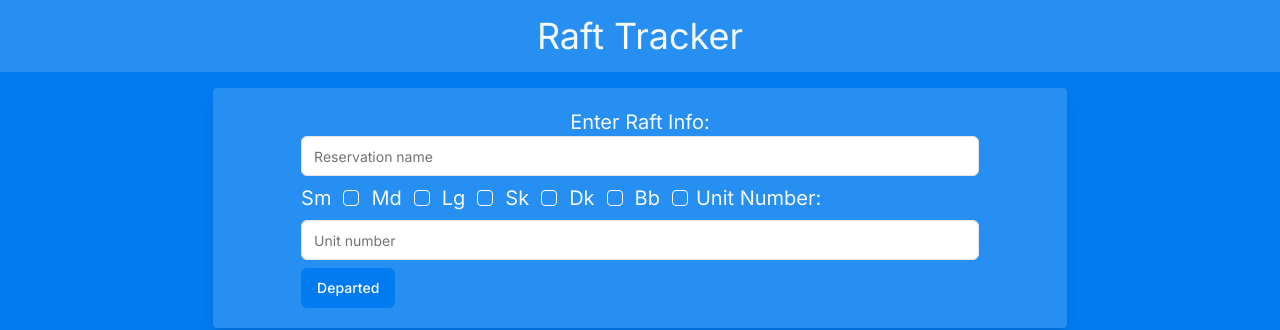
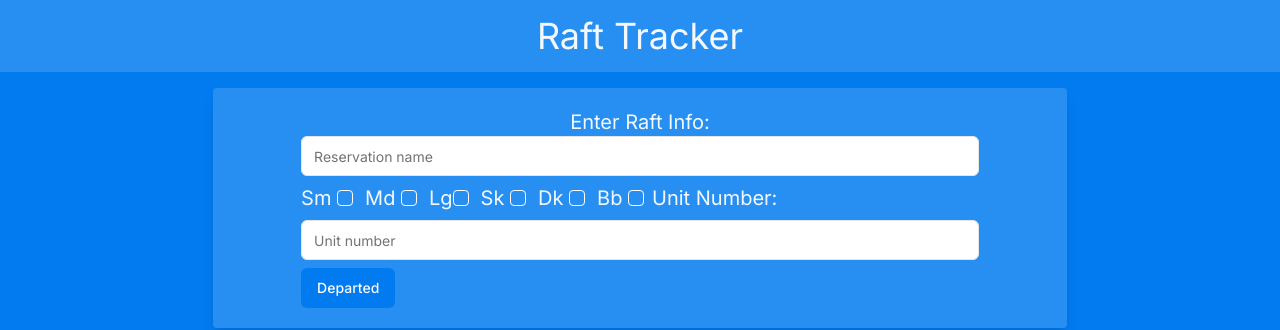
Before and after one commit to Pmacdon15/raft_tracker, a Next.js app: page / in a window 1280 px wide. Shown: the top 330 px of the page. Built offline with nearby package versions, Linux system fonts and the light colour scheme; no server answers; the database is empty.

Commit message:
put check boxes inside p for better formatting

```diff
--- a/src/components/ui/raftInput.tsx
+++ b/src/components/ui/raftInput.tsx
@@ -27,12 +27,12 @@ export default function RaftInput() {
             }}className="flex flex-row flex-wrap w-5/6 items-center gap-2 " >
                 <Input placeholder="Reservation name" id="resName" name="resName" />
                 <div className="flex flex-wrap justify-center items-center text-[#F3F9FE] gap-3">
-                    Sm<Checkbox id="smRaft" name="smRaft" />
-                    Md<Checkbox id="mdRaft" name="mdRaft" />
-                    Lg<Checkbox id="lgRaft" name="lgRaft" />
-                    Sk<Checkbox id="sk" name="skKayak" />
-                    Dk<Checkbox id="dk" name="dkKayak" />
-                    Bb<Checkbox id="bb" name="bigBlue" />
+                  <p>Sm <Checkbox id="smRaft" name="smRaft" /></p>
+                    <p>Md <Checkbox id="mdRaft" name="mdRaft" /></p>
+                    <p>Lg< Checkbox id="lgRaft" name="lgRaft" /></p>
+                    <p>Sk <Checkbox id="sk" name="skKayak" /></p>
+                    <p>Dk <Checkbox id="dk" name="dkKayak" /></p>
+                    <p>Bb <Checkbox id="bb" name="bigBlue" /></p>
                 </div>
                 <p className="text-[#F3F9FE]">Unit Number:</p> <Input placeholder="Unit number" id="unit" name="unit" />
                 <Button disabled={pending}>Departed</Button>
```
